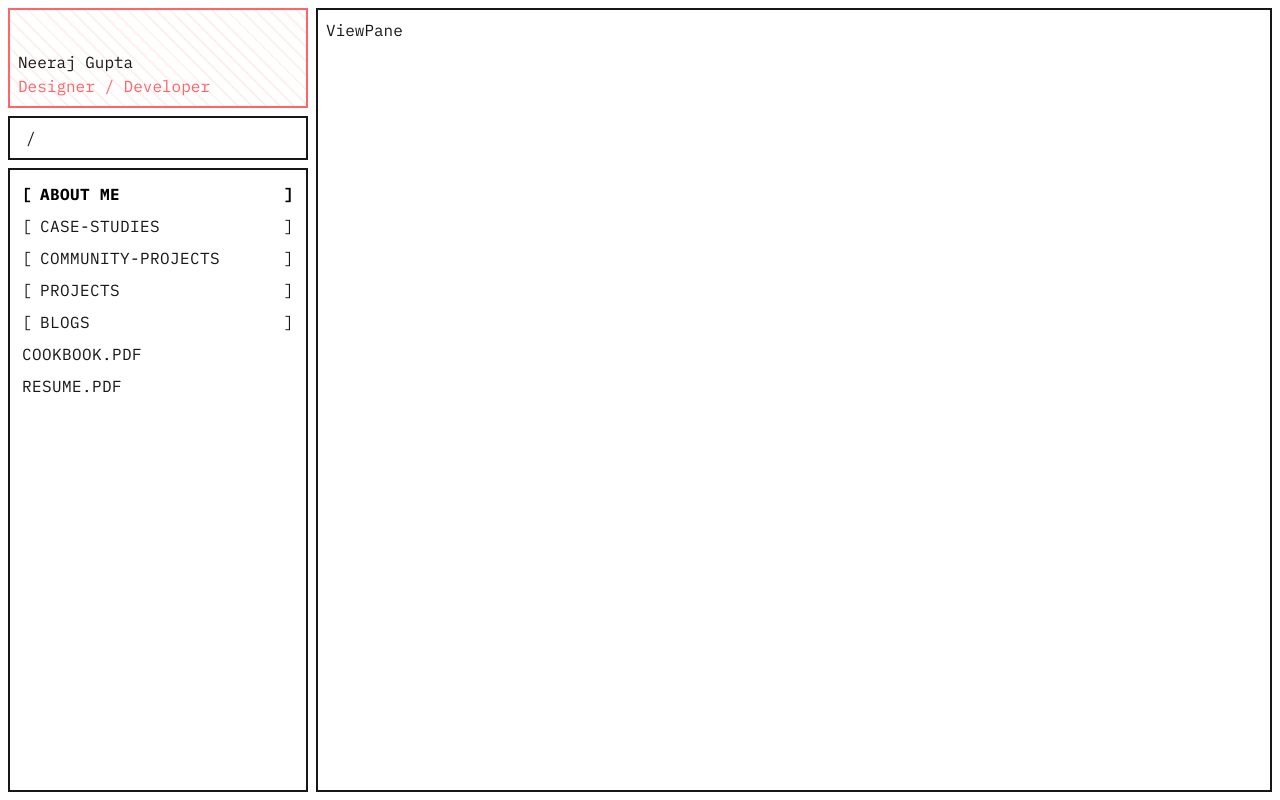
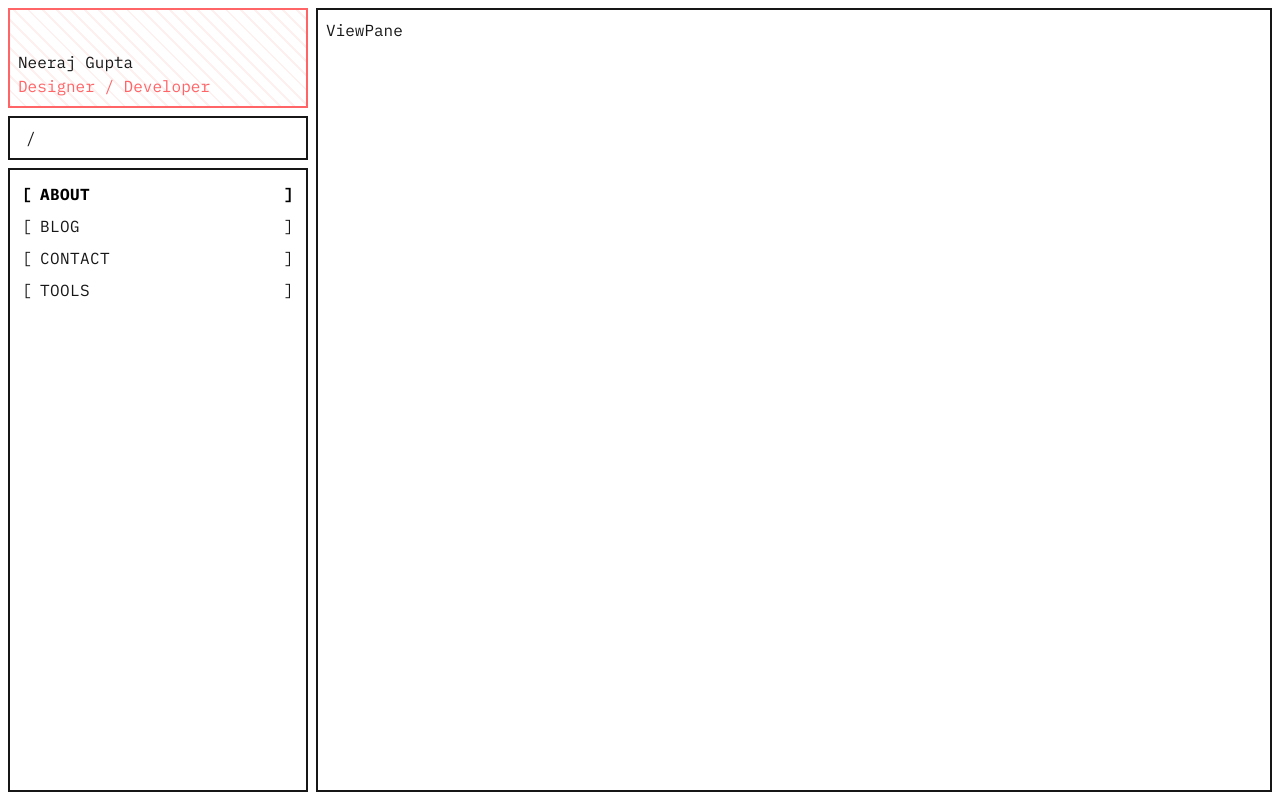
Before and after one commit to theneerajgupta/codex-arcadius, a Next.js app: page / in a window 1280 px wide. Built offline with nearby package versions, Linux system fonts and the light colour scheme.

Commit message:
aaaa: Aaaaaa Aaaaa AAAaaaaaa

```diff
--- /dev/null
+++ b/app/about/bio/page.tsx
@@ -0,0 +1,7 @@
+import ResponsiveLayout from '@/components/UI/ResponsiveLayout';
+import getRouteItems from '../../lib/getRouteItems';
+
+export default async function Bio() {
+  const RouteItems = getRouteItems('/about/bio');
+  return <ResponsiveLayout RouteItems={RouteItems} />;
+}
--- a/app/case-studies/page.tsx
+++ b/app/about/case-studies/page.tsx
@@ -1,7 +1,7 @@
 import ResponsiveLayout from '@/components/UI/ResponsiveLayout';
-import getRouteItems from '../lib/getRouteItems';
+import getRouteItems from '../../lib/getRouteItems';
 
 export default async function CaseStudies() {
-  const RouteItems = getRouteItems('/case-studies');
+  const RouteItems = getRouteItems('/about/case-studies');
   return <ResponsiveLayout RouteItems={RouteItems} />;
 }
--- /dev/null
+++ b/app/about/experience/page.tsx
@@ -0,0 +1,7 @@
+import ResponsiveLayout from '@/components/UI/ResponsiveLayout';
+import getRouteItems from '../../lib/getRouteItems';
+
+export default async function Experince() {
+  const RouteItems = getRouteItems('/about/experience');
+  return <ResponsiveLayout RouteItems={RouteItems} />;
+}
--- a/app/projects/page.tsx
+++ b/app/about/projects/page.tsx
@@ -1,7 +1,7 @@
 import ResponsiveLayout from '@/components/UI/ResponsiveLayout';
-import getRouteItems from '../lib/getRouteItems';
+import getRouteItems from '../../lib/getRouteItems';
 
 export default async function Projects() {
-  const RouteItems = getRouteItems('/about');
+  const RouteItems = getRouteItems('/about/projects');
   return <ResponsiveLayout RouteItems={RouteItems} />;
 }
--- a/app/components/Navigation/NeoTreeItem.tsx
+++ b/app/components/Navigation/NeoTreeItem.tsx
@@ -1,6 +1,6 @@
 type NeoTreeItemProps = {
   label: string;
-  type: 'route' | 'file';
+  type: 'route' | 'file' | 'directory';
   isActive: boolean;
 };
 
@@ -21,7 +21,7 @@
   }
   return (
     <div
-      className={`p-1 hover:bg-white hover:text-black hover:font-bold uppercase tracking-wide ${
+      className={`p-1 hover:bg-red-400 hover:text-black hover:font-bold uppercase tracking-wide ${
         isActive ? 'bg-white font-bold' : ''
       }`}
     >
--- a/app/components/UI/NeoTree.tsx
+++ b/app/components/UI/NeoTree.tsx
@@ -1,35 +1,85 @@
 'use client';
+import { RouteItem } from '@/lib/getRouteItems';
 import NeoTreeItem from '../Navigation/NeoTreeItem';
 import { useRouter } from 'next/navigation';
+import { useEffect, useState } from 'react';
 
-type NeoTreeProps = {};
+type NeoTreeProps = {
+  routeItems: RouteItem[];
+};
 
-const NeoTree = ({}: NeoTreeProps) => {
+const NeoTree = ({ routeItems }: NeoTreeProps) => {
   const router = useRouter();
 
-  const handleClick = (label: string) => {
-    if (label === '..') {
+  const content = routeItems
+    .filter((item) => item.type !== 'directory')
+    .filter((item) => item.fileType !== 'unknown');
+
+  const [currentMenuIndex, setCurrentMenuIndex] = useState(0);
+
+  const makeRoute = (path: string) => {
+    const pathArray = path.split('/');
+    const cutoff = pathArray.indexOf('app');
+    const route = pathArray.slice(cutoff + 1).join('/');
+    if (cutoff === -1) return '';
+    console.log(route);
+    return route;
+  };
+
+  useEffect(() => {
+    function handleKey(e: KeyboardEvent) {
+      const key = e.key;
+
+      // UP
+      if (key === 'k' || key === 'ArrowUp') {
+        setCurrentMenuIndex((prev) => {
+          if (prev === 0) return content.length - 1;
+          else return prev - 1;
+        });
+      }
+
+      // DOWN
+      if (key === 'j' || key === 'ArrowDown') {
+        setCurrentMenuIndex((prev) => {
+          prev = prev + 1;
+          prev = prev % content.length;
+          return prev;
+        });
+      }
+
+      // ENTER
+      if (key === 'Enter') {
+        console.log('enter');
+        const selected = content[currentMenuIndex];
+        console.log(selected);
+        if (selected.type === 'route') {
+          handleClick(selected);
+        }
+      }
+    }
+
+    window.addEventListener('keydown', handleKey);
+    return () => window.removeEventListener('keydown', handleKey);
+  }, []);
+
+  const handleClick = (item: RouteItem) => {
+    if (item.name === '..') {
       router.back();
-    } else {
-      router.push(label);
     }
+    router.push(makeRoute(item.path));
   };
 
   return (
     <div className='border-2 p-2 hidden md:flex flex-1 flex-col'>
-      <NeoTreeItem label='about me' type='route' isActive={true} />
-      <NeoTreeItem label='case-studies' type='route' isActive={false} />
-      <NeoTreeItem label='community-projects' type='route' isActive={false} />
-      <NeoTreeItem label='projects' type='route' isActive={false} />
-      <NeoTreeItem label='blogs' type='route' isActive={false} />
-      <NeoTreeItem label='cookbook.pdf' type='file' isActive={false} />
-      <NeoTreeItem label='resume.pdf' type='file' isActive={false} />
-
-      {/* {routes.map((label, index) => (
-        <button onClick={() => handleClick(label)} key={index}>
-          <NeoTreeItem label={label} type='route' />
+      {content.map((item, index) => (
+        <button onClick={() => handleClick(item)} key={index}>
+          <NeoTreeItem
+            label={item.name}
+            type={item.type}
+            isActive={index === currentMenuIndex ? true : false}
+          />
         </button>
-      ))} */}
+      ))}
     </div>
   );
 };
--- a/app/components/UI/ResponsiveLayoutClient.tsx
+++ b/app/components/UI/ResponsiveLayoutClient.tsx
@@ -41,7 +41,7 @@
         <Header menuState={isMenuOpen} onClick={handleMenuToggle} />
         <BreadCrumb />
         <TitleBar title={pageName} isMenuOpen={isMenuOpen} />
-        <NeoTree />
+        <NeoTree routeItems={RouteItems} />
       </div>
       {isMenuOpen ? <MenuPane /> : <ViewPane />}
     </div>
--- a/app/contact/page.tsx
+++ b/app/contact/page.tsx
@@ -2,6 +2,6 @@
 import getRouteItems from '../lib/getRouteItems';
 
 export default async function Contact() {
-  const RouteItems = getRouteItems('/about');
+  const RouteItems = getRouteItems('/contact');
   return <ResponsiveLayout RouteItems={RouteItems} />;
 }
--- a/app/tools/page.tsx
+++ b/app/tools/page.tsx
@@ -2,6 +2,6 @@
 import getRouteItems from '../lib/getRouteItems';
 
 export default async function Tools() {
-  const RouteItems = getRouteItems('/about');
+  const RouteItems = getRouteItems('/tools');
   return <ResponsiveLayout RouteItems={RouteItems} />;
 }
```
